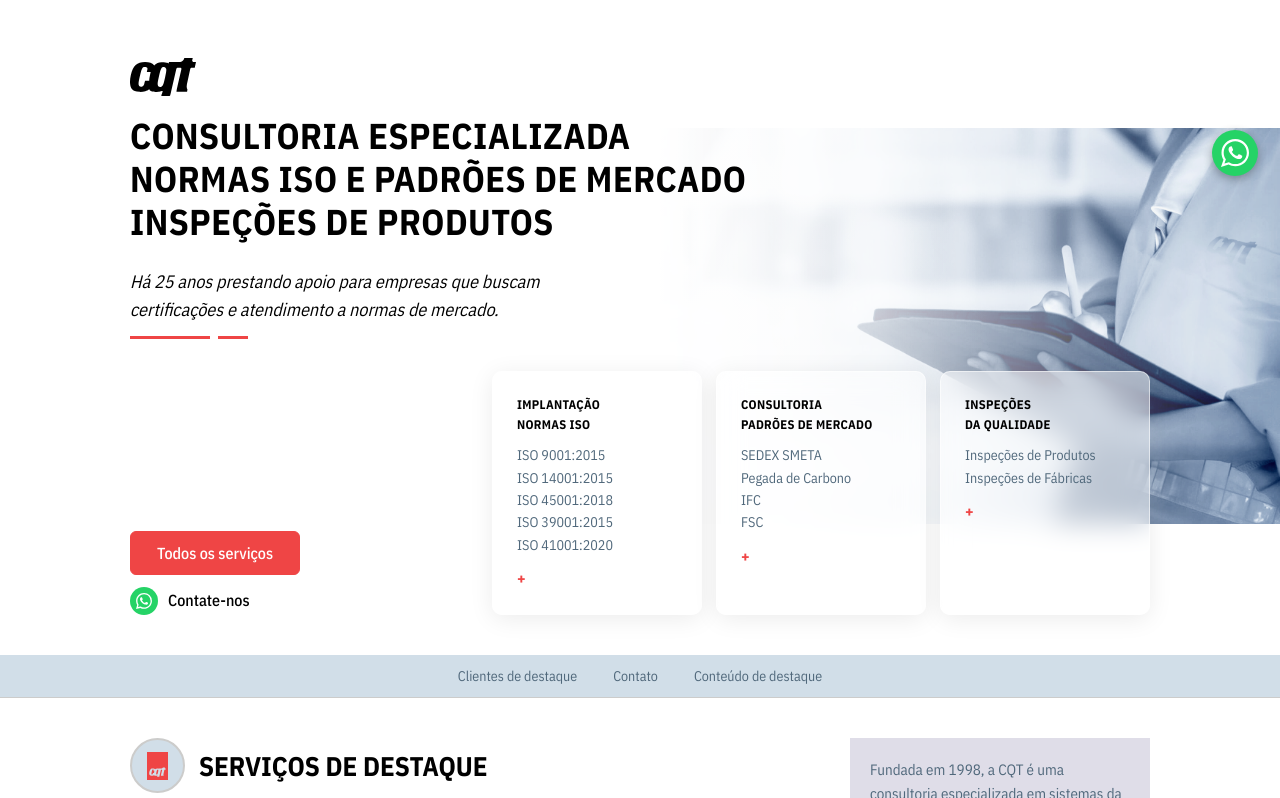
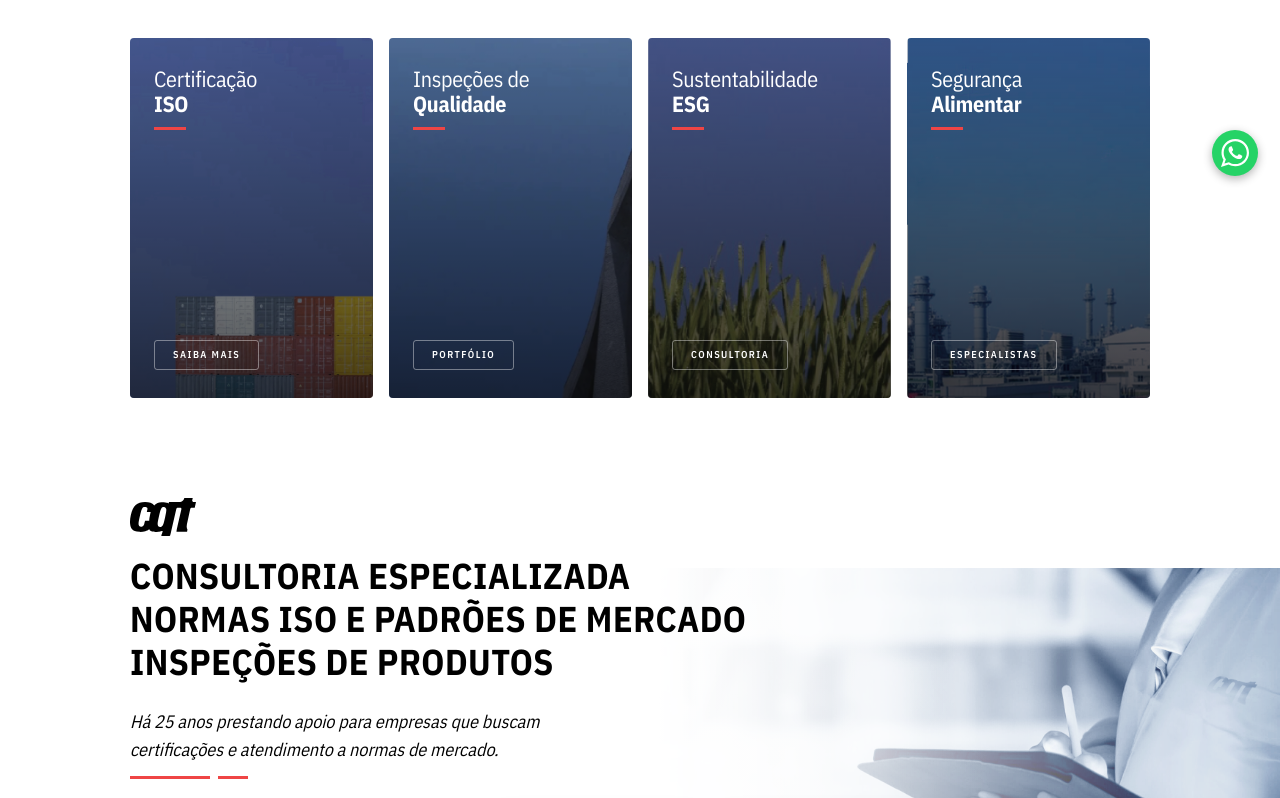
Before and after one commit to leandrocentomo-arch/cqt-site, a plain HTML site: page index.html in a window 1280 px wide. Shown: the part 602-1400 px from the top of the page. Drawn offline with nearby package versions, Linux system fonts and the light colour scheme.

Commit message:
Troca logo para CQT_Logo_Red_White.svg e adiciona cards com fotos MP
- Logo do header e footer trocado para CQT_Logo_Red_White.svg em todas
  as 16 páginas
- Nova seção de 4 cards com fotos de fundo (MP 1-4.png) abaixo do
  banner principal, na largura do conteúdo da página
- Cards com hover expand, zoom na imagem e lista com fade-in

Co-Authored-By: Claude Opus 4.6 <noreply@anthropic.com>

```diff
--- a/css/style.css
+++ b/css/style.css
@@ -890,6 +890,114 @@ img { max-width: 100%; display: block; }
   stroke-linejoin: round;
 }
 
+/* ========== SERVICES CARDS ROW (Home) ========== */
+.services-cards-row {
+  max-width: var(--max-width);
+  margin: 0 auto;
+  padding: 0 40px;
+  display: flex;
+  gap: 16px;
+  margin-top: 40px;
+  margin-bottom: 40px;
+}
+.sc-card {
+  position: relative;
+  flex: 1;
+  height: 360px;
+  overflow: hidden;
+  border-radius: 4px;
+  transition: flex 0.5s cubic-bezier(0.4, 0, 0.2, 1);
+}
+.sc-card:hover { flex: 1.4; }
+.sc-card-bg {
+  position: absolute;
+  inset: 0;
+  width: 100%;
+  height: 100%;
+  object-fit: cover;
+  z-index: 0;
+  transition: transform 0.5s;
+}
+.sc-card:hover .sc-card-bg { transform: scale(1.05); }
+.sc-card::before {
+  content: '';
+  position: absolute;
+  inset: 0;
+  background: linear-gradient(to bottom, rgba(0,0,0,0.1) 0%, rgba(0,0,0,0.65) 100%);
+  z-index: 1;
+  transition: background 0.5s;
+}
+.sc-card:hover::before {
+  background: linear-gradient(to bottom, rgba(0,0,0,0.05) 0%, rgba(0,0,0,0.5) 100%);
+}
+.sc-card-content {
+  position: relative;
+  z-index: 2;
+  height: 100%;
+  display: flex;
+  flex-direction: column;
+  justify-content: space-between;
+  padding: 28px 24px;
+  color: #fff;
+}
+.sc-card-title {
+  font-size: 22px;
+  font-weight: 300;
+  line-height: 1.15;
+  letter-spacing: -0.3px;
+}
+.sc-card-title strong { font-weight: 700; }
+.sc-card-bar {
+  width: 32px;
+  height: 3px;
+  background: var(--accent-red);
+  margin-top: 10px;
+}
+.sc-card-list {
+  margin-bottom: 16px;
+  opacity: 0;
+  transform: translateY(6px);
+  transition: opacity 0.5s, transform 0.5s;
+}
+.sc-card:hover .sc-card-list {
+  opacity: 1;
+  transform: translateY(0);
+}
+.sc-card-list li {
+  display: flex;
+  align-items: center;
+  gap: 8px;
+  font-size: 12.5px;
+  margin-bottom: 6px;
+  color: rgba(255,255,255,0.9);
+}
+.sc-card-list li::before {
+  content: '';
+  width: 4px;
+  height: 4px;
+  border-radius: 50%;
+  background: var(--accent-red);
+  flex-shrink: 0;
+}
+.sc-card-cta {
+  display: inline-block;
+  border: 1px solid rgba(255,255,255,0.4);
+  border-radius: 3px;
+  color: #fff;
+  padding: 6px 18px;
+  font-size: 10px;
+  font-weight: 600;
+  text-transform: uppercase;
+  letter-spacing: 1.5px;
+  transition: all 0.3s;
+  width: fit-content;
+}
+.sc-card-cta:hover {
+  background: #fff;
+  color: var(--dark-gray);
+  border-color: #fff;
+}
+
 /* ========== RESPONSIVE ========== */
 @media (max-width: 768px) {
   .header { padding: 10px 16px; }
@@ -927,4 +1035,9 @@ img { max-width: 100%; display: block; }
   .sh-vertical { display: none; }
   .sh-list { opacity: 1; transform: none; }
   .sh-label { left: 20px; }
+  /* Services cards row responsive */
+  .services-cards-row { flex-direction: column; padding: 0 16px; gap: 12px; }
+  .sc-card { height: 280px; }
+  .sc-card:hover { flex: 1; }
+  .sc-card-list { opacity: 1; transform: none; }
 }
--- a/index.html
+++ b/index.html
@@ -10,7 +10,7 @@
 </head>
 <body>
 <header class="header">
-  <div class="header-logo"><a href="index.html"><img src="img/logo-cqt.svg" alt="CQT Sistemas da Qualidade"></a></div>
+  <div class="header-logo"><a href="index.html"><img src="img/CQT_Logo_Red_White.svg" alt="CQT Sistemas da Qualidade"></a></div>
   <nav class="header-nav">
     <a href="index.html">Página Inicial</a>
     <div class="dropdown">
@@ -141,6 +141,77 @@
   </section>
 </main>
 
+<div class="services-cards-row">
+  <div class="sc-card">
+    <img src="img/MP (1).png" alt="Certificação ISO" class="sc-card-bg">
+    <div class="sc-card-content">
+      <div>
+        <h3 class="sc-card-title">Certificação<br><strong>ISO</strong></h3>
+        <div class="sc-card-bar"></div>
+      </div>
+      <div>
+        <ul class="sc-card-list">
+          <li>ISO 9001: Gestão da Qualidade</li>
+          <li>ISO 14001: Ambiental</li>
+          <li>ISO 45001: Saúde e Segurança</li>
+        </ul>
+        <a href="implantacao-iso.html" class="sc-card-cta">Saiba Mais</a>
+      </div>
+    </div>
+  </div>
+  <div class="sc-card">
+    <img src="img/MP (2).png" alt="Inspeções de Qualidade" class="sc-card-bg">
+    <div class="sc-card-content">
+      <div>
+        <h3 class="sc-card-title">Inspeções de<br><strong>Qualidade</strong></h3>
+        <div class="sc-card-bar"></div>
+      </div>
+      <div>
+        <ul class="sc-card-list">
+          <li>Inspeções Pré-embarque</li>
+          <li>Auditorias de Fábrica</li>
+          <li>Controle de Processos</li>
+        </ul>
+        <a href="inspecoes.html" class="sc-card-cta">Portfólio</a>
+      </div>
+    </div>
+  </div>
+  <div class="sc-card">
+    <img src="img/MP (3).png" alt="Sustentabilidade ESG" class="sc-card-bg">
+    <div class="sc-card-content">
+      <div>
+        <h3 class="sc-card-title">Sustentabilidade<br><strong>ESG</strong></h3>
+        <div class="sc-card-bar"></div>
+      </div>
+      <div>
+        <ul class="sc-card-list">
+          <li>Pegada de Carbono</li>
+          <li>SEDEX / SMETA</li>
+          <li>Relatórios de Impacto</li>
+        </ul>
+        <a href="esg.html" class="sc-card-cta">Consultoria</a>
+      </div>
+    </div>
+  </div>
+  <div class="sc-card">
+    <img src="img/MP (4).png" alt="Segurança Alimentar" class="sc-card-bg">
+    <div class="sc-card-content">
+      <div>
+        <h3 class="sc-card-title">Segurança<br><strong>Alimentar</strong></h3>
+        <div class="sc-card-bar"></div>
+      </div>
+      <div>
+        <ul class="sc-card-list">
+          <li>HACCP / APPCC</li>
+          <li>ISO 22000</li>
+          <li>Treinamentos BPF</li>
+        </ul>
+        <a href="seguranca-alimentos.html" class="sc-card-cta">Especialistas</a>
+      </div>
+    </div>
+  </div>
+</div>
+
 <section class="hero">
   <div class="hero-content">
     <div class="hero-logo"><img src="img/CQT_Logo_Regular.svg" alt="CQT Sistemas da Qualidade"></div>
@@ -166,7 +237,7 @@
 </nav>
 <section class="services-section">
   <div class="services-header">
-    <div class="services-header-left"><div class="services-icon"><img src="img/logo-cqt.svg" alt="CQT"></div><h2>SERVIÇOS DE DESTAQUE</h2></div>
+    <div class="services-header-left"><div class="services-icon"><img src="img/CQT_Logo_Red_White.svg" alt="CQT"></div><h2>SERVIÇOS DE DESTAQUE</h2></div>
     <div class="services-header-right">Fundada em 1998, a CQT é uma consultoria especializada em sistemas da qualidade, comprometida em elevar os padrões de gestão em diversos setores. Mantemos organizações em conformidade com as normas, padrões e regulamentação vigentes.</div>
   </div>
   <div class="services-grid">
@@ -199,7 +270,7 @@
 <footer class="footer">
   <div class="footer-top">
     <div class="footer-brand">
-      <div class="footer-logo"><img src="img/logo-cqt.svg" alt="CQT Sistemas da Qualidade"></div>
+      <div class="footer-logo"><img src="img/CQT_Logo_Red_White.svg" alt="CQT Sistemas da Qualidade"></div>
       <p class="footer-brand-text"><strong>CQT Sistemas da Qualidade</strong> | Estabelecida em 1998.</p>
       <a href="mailto:info@cqt-br.com">info@cqt-br.com</a><br>
       <span class="footer-brand-text">SP/Brasil</span>
```
Also changed, not shown: blog.html (+2 -2 lines), clientes.html (+2 -2 lines), contato.html (+2 -2 lines), esg.html (+2 -2 lines), implantacao-iso.html (+2 -2 lines), inspecoes.html (+2 -2 lines), nrs.html (+2 -2 lines), padroes-mercado.html (+2 -2 lines), pegada-carbono.html (+2 -2 lines), produtos-inspecionamos.html (+2 -2 lines), sedex-smeta.html (+2 -2 lines), seguranca-alimentos.html (+2 -2 lines), servicos.html (+3 -3 lines), sobre.html (+2 -2 lines), 1 more files.
